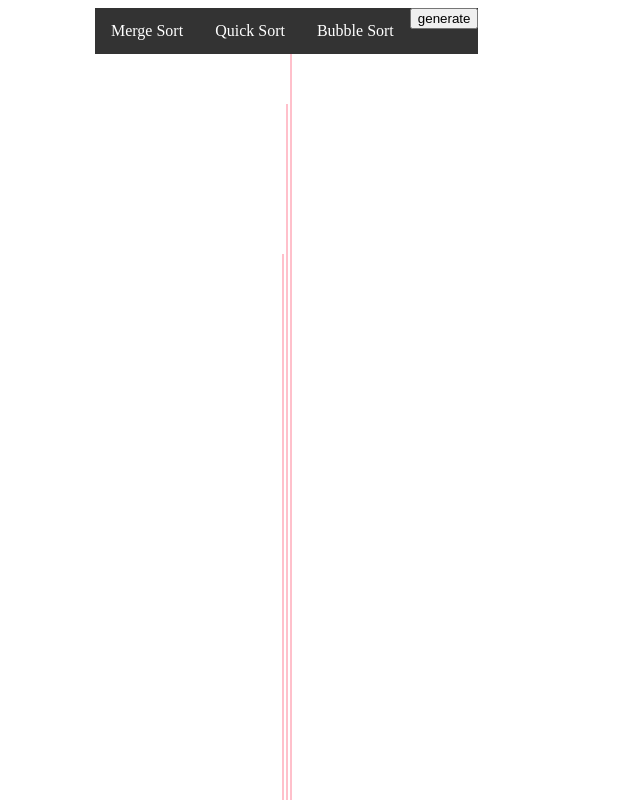
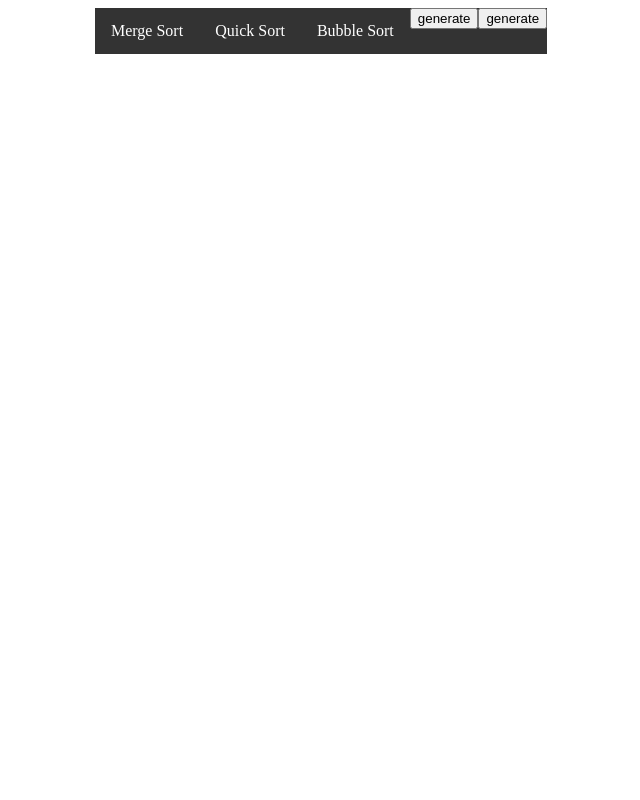
Before and after one commit to drrh12/Sort-Algorithms-Visualization, a React (Create React App) app: page / in a window 1280 px wide. Shown: the top 800 px of the page, without its empty margins (5-645 px from the left). Built offline with nearby package versions, Linux system fonts and the light colour scheme.

Commit message:
Merge sort implemented

```diff
--- a/src/components/SortingVisualizer/SortingVisualizer.css
+++ b/src/components/SortingVisualizer/SortingVisualizer.css
@@ -26,12 +26,12 @@ li a:hover {
 
 /* Bars */
 
-.main-container {
+.array-container {
   position: absolute;
   left: 100px;
 }
 
-.bars {
+.array-bar {
   width: 2px;
   background-color: pink;
   display: inline-block;
--- a/src/components/SortingVisualizer/SortingVisualizer.jsx
+++ b/src/components/SortingVisualizer/SortingVisualizer.jsx
@@ -1,8 +1,21 @@
 import React, { useState } from "react";
 import "./SortingVisualizer.css";
+import { getMergeSortAnimations } from "../../Algorithms/MergeSort";
+
+// Change this value for the speed of the animations.
+const ANIMATION_SPEED_MS = 1;
+
+// Change this value for the number of bars (value) in the array.
+const NUMBER_OF_ARRAY_BARS = 310;
+
+// This is the main color of the array bars.
+const PRIMARY_COLOR = "turquoise";
+
+// This is the color of array bars that are being compared throughout the animations.
+const SECONDARY_COLOR = "red";
 
 function SortingVisualizer() {
-  var [array, setArray] = useState([700, 850, 900]);
+  var [array, setArray] = useState([]);
 
   //function to generate random numbers between two given variables
   const randomIntFromInterval = (min, max) => {
@@ -12,33 +25,63 @@ function SortingVisualizer() {
   function resetArray() {
     setArray(() => {
       let array = [];
-      for (let i = 0; i < 200; i++) {
-        array.push(randomIntFromInterval(5, 500));
+      for (let i = 0; i < 400; i++) {
+        array.push(randomIntFromInterval(5, 700));
       }
       return array;
     });
   }
 
+  function mergeSort() {
+    const animations = getMergeSortAnimations(array);
+
+    for (let i = 0; i < animations.length; i++) {
+      const arrayBars = document.getElementsByClassName("array-bar");
+      const isColorChange = i % 3 !== 2;
+      if (isColorChange) {
+        const [barOneIdx, barTwoIdx] = animations[i];
+        const barOneStyle = arrayBars[barOneIdx].style;
+        const barTwoStyle = arrayBars[barTwoIdx].style;
+        const color = i % 3 === 0 ? SECONDARY_COLOR : PRIMARY_COLOR;
+        setTimeout(() => {
+          barOneStyle.backgroundColor = color;
+          barTwoStyle.backgroundColor = color;
+        }, i * ANIMATION_SPEED_MS);
+      } else {
+        setTimeout(() => {
+          const [barOneIdx, newHeight] = animations[i];
+          const barOneStyle = arrayBars[barOneIdx].style;
+          barOneStyle.height = `${newHeight}px`;
+        }, i * ANIMATION_SPEED_MS);
+      }
+    }
+  }
+
   console.log(array);
 
   return (
-    <div className="main-container">
+    <div className="array-container">
       <div>
         <ul>
           <li>
-            <a href="#home">Merge Sort</a>
+            <a>Merge Sort</a>
           </li>
           <li>
-            <a href="#news">Quick Sort</a>
+            <a>Quick Sort</a>
           </li>
           <li>
-            <a href="#contact">Bubble Sort</a>
+            <a>Bubble Sort</a>
           </li>
           <button onClick={resetArray}>generate</button>
+          <button onClick={mergeSort}>generate</button>
         </ul>
       </div>
       {array.map((val, key) => (
-        <div className="bars" key={key} style={{ height: `${val}px` }}></div>
+        <div
+          className="array-bar"
+          key={key}
+          style={{ height: `${val}px` }}
+        ></div>
       ))}
     </div>
   );
```
